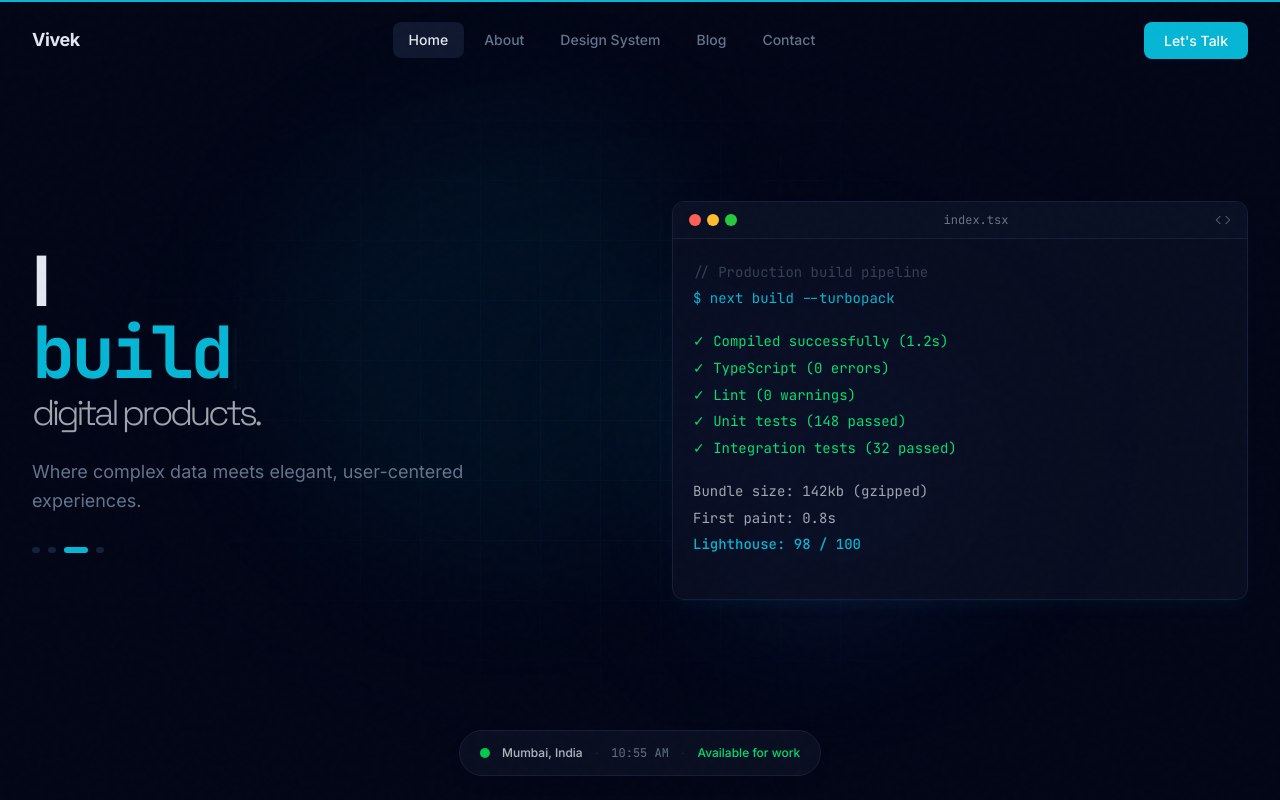
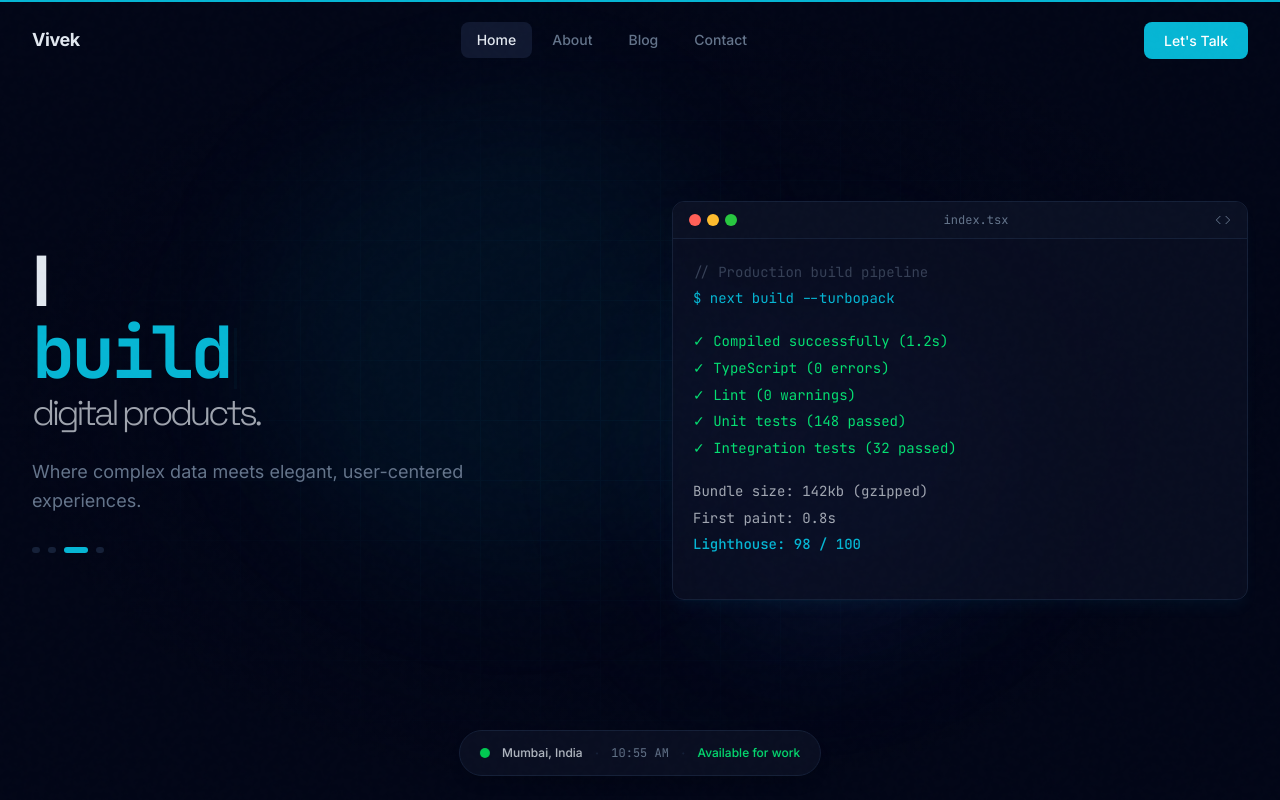
Before and after one commit to VivekcMW/MyPortfolio, a Next.js app: page / in a window 1280 px wide. Shown: the top 800 px of the page. Built offline with nearby package versions, Linux system fonts and the light colour scheme.

Commit message:
feat: hide design system page

```diff
--- a/src/app/design-system/layout.tsx
+++ b/src/app/design-system/layout.tsx
@@ -1,27 +1,9 @@
-import type { Metadata } from "next";
-
-export const metadata: Metadata = {
-  title: "Design System",
-  description:
-    "A living, interactive design system showcasing cross-domain adaptability across FinTech, HealthTech, ConTech, AdTech, SaaS, and Consumer applications.",
-  openGraph: {
-    title: "Design System | Vivekanand Choudhari",
-    description:
-      "One system, every domain. Explore an adaptive design system built for startups across industries.",
-    images: [
-      {
-        url: "/api/og?title=Design%20System&category=Cross-Domain",
-        width: 1200,
-        height: 630,
-      },
-    ],
-  },
-};
+import { notFound } from "next/navigation";
 
 export default function DesignSystemLayout({
   children,
 }: {
   children: React.ReactNode;
 }) {
-  return <>{children}</>;
+  notFound();
 }
--- a/src/components/Navbar.tsx
+++ b/src/components/Navbar.tsx
@@ -9,7 +9,6 @@ import Magnetic from "./Magnetic";
 const navLinks = [
   { href: "/", label: "Home" },
   { href: "/about", label: "About" },
-  { href: "/design-system", label: "Design System" },
   { href: "/blog", label: "Blog" },
   { href: "/contact", label: "Contact" },
 ];
```
